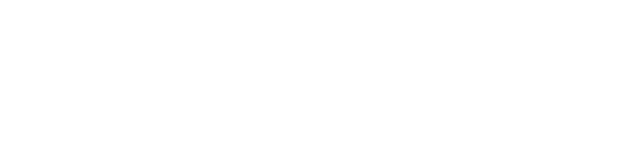
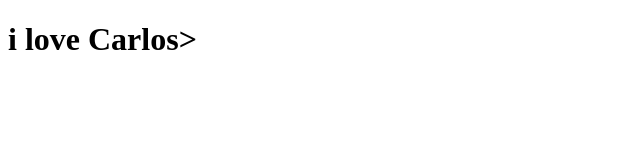
Before and after one commit to sukioki/Sukioki, a plain HTML site: page index.html in a window 1280 px wide. Shown: the whole page, without its empty margins (0-640 px from the left). Drawn offline with Linux system fonts and the light colour scheme.

Commit message:
your message

```diff
--- a/index.html
+++ b/index.html
@@ -5,6 +5,7 @@
     <meta http-equiv="X-UA-Compatible" content="IE=edge" />
     <meta name="viewport" content="width=device-width, initial-scale=1.0" />
     <link href="css/style.css" rel="sylesheet" />
+    <h1>i love Carlos></h1>
   </head>
   <body></body>
 </html>
```
